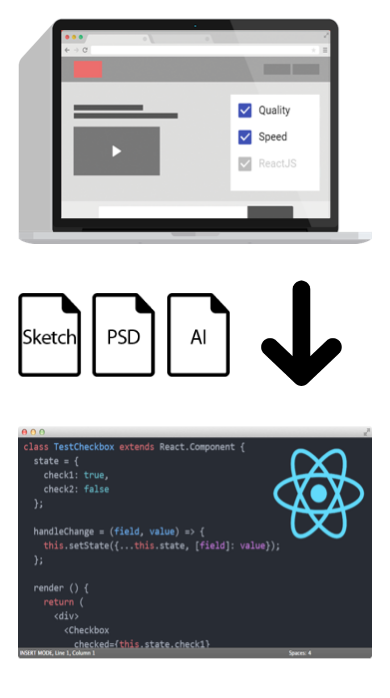
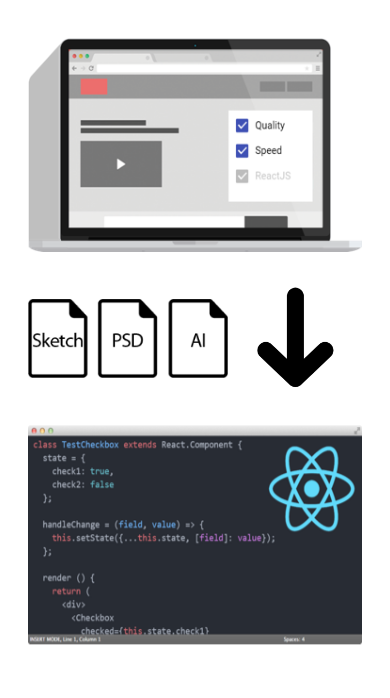
Before and after one commit to hyperh/react-forge-landing, a React app: page / in a window 390 px wide. Shown: the top 698 px of the page. Built offline with nearby package versions, Linux system fonts and the light colour scheme.

Commit message:
Refactoring

```diff
--- a/src/Process/index.js
+++ b/src/Process/index.js
@@ -13,7 +13,7 @@ export default class Process extends React.Component {
       <div className={styles.container}>
         <div className={styles.process}>
           <img src={laptop} alt="Laptop" className={styles.laptop} />
-          <div className={styles.filesAndArrow}>
+          <div className={styles.centerContainer}>
             <img src={fileTypes} alt="File Types" className={styles.fileTypes} />
             <img src={arrow} alt="File Types" className={styles.arrow} />
           </div>
--- a/src/Process/styles.css
+++ b/src/Process/styles.css
@@ -6,7 +6,7 @@
 
 .process {
   display: flex;
-  padding: 0 10px 0 10px;
+  padding: 20px 20px 20px 20px;
 }
 
 .process img {
@@ -17,7 +17,7 @@
   padding: 0 10px 0 10px;
 }
 
-.filesAndArrow {
+.centerContainer {
   display: flex;
   flex-direction: column;
   width: 20%;
@@ -49,7 +49,7 @@
     padding: 10px 0px 10px 0px;
   }
 
-  .filesAndArrow {
+  .centerContainer {
     flex-direction: row;
     width: 100%;
     justify-content: center;
```
